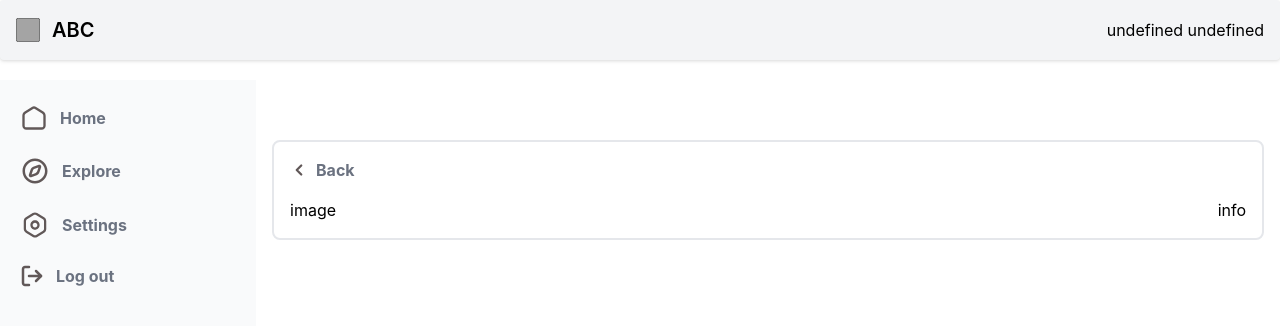
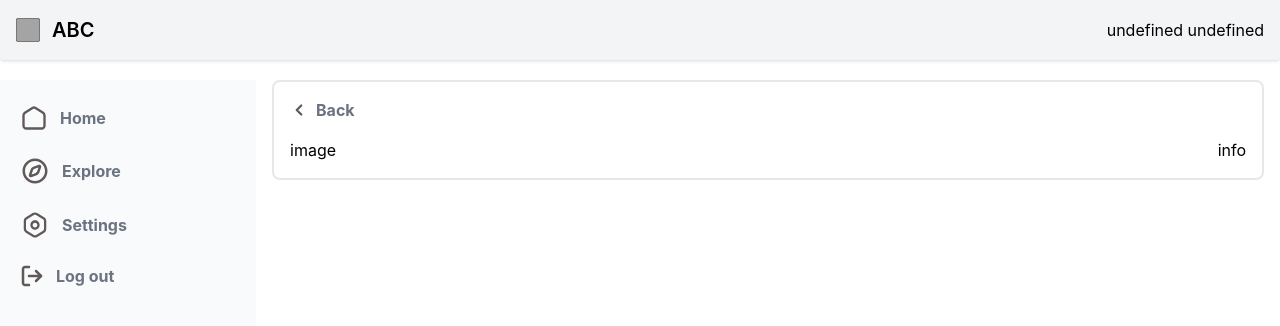
Before and after one commit to viveknamaye/ShareSpace, a React (Create React App) app: page /roomId in a window 1280 px wide. Shown: the top 326 px of the page. Built offline with nearby package versions, Linux system fonts and the light colour scheme; no server answers.

Commit message:
:lipstick: update: navbar position

```diff
--- a/src/Components/Navbar/Navbar.js
+++ b/src/Components/Navbar/Navbar.js
@@ -26,7 +26,7 @@ export default function Navbar (props) {
       {/* <h1 className="font-bold">Navbar</h1>
       <h1>{user ? `${user.fname} ${user.lname}` : "Not Logged In"}</h1> */}
 
-      <nav class='drop-shadow bg-gray-100 border-gray-200 px-2 sm:px-4 py-4 rounded dark:bg-gray-900'>
+      <nav class='fixed top-0 left-0 right-0 drop-shadow bg-gray-100 border-gray-200 px-2 sm:px-4 py-4 rounded dark:bg-gray-900'>
         <div class='container flex flex-wrap items-center justify-between mx-auto'>
           <a href='/#' class='flex items-center'>
             <svg
```
